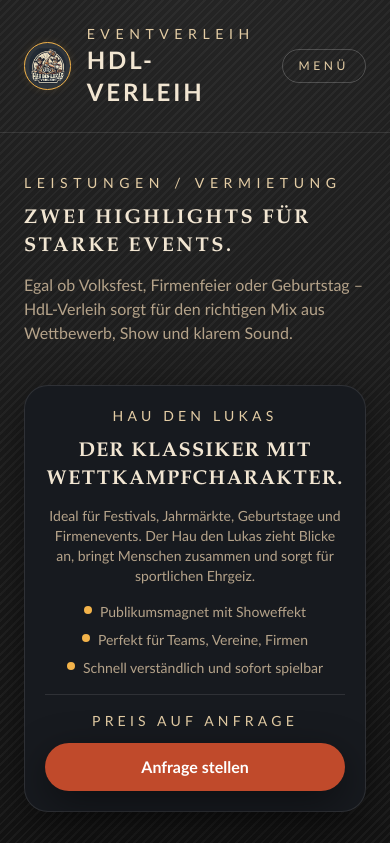
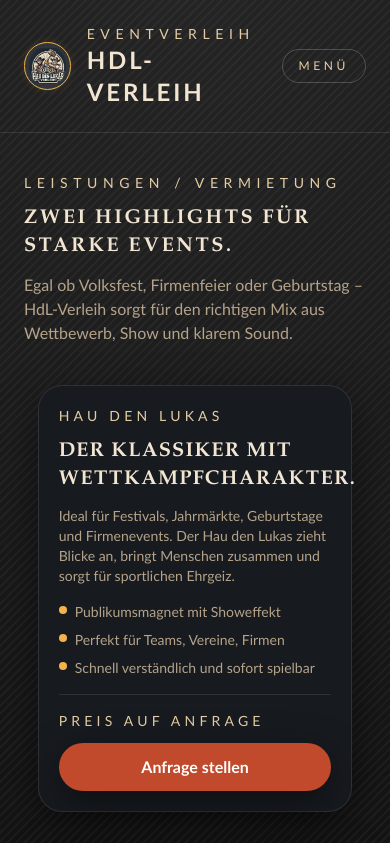
Before and after one commit to elchuckomo/HdL-Verleih, a Next.js app: page /leistungen in a window 390 px wide. Shown: the top 843 px of the page. Built offline with nearby package versions, Linux system fonts and the light colour scheme.

Commit message:
Fix Leistungen cards: centered blocks, left-aligned text on mobile

```diff
--- a/app/leistungen/page.tsx
+++ b/app/leistungen/page.tsx
@@ -42,24 +42,24 @@
         {services.map((service) => (
           <article
             key={service.title}
-            className="panel mx-auto w-full max-w-md space-y-4 p-5 text-center sm:text-left lg:mx-0 lg:max-w-none lg:p-6 reveal-delay-1"
+            className="panel mx-auto w-[92%] max-w-md space-y-4 p-5 !text-left lg:mx-0 lg:w-full lg:max-w-none lg:p-6 reveal-delay-1"
           >
             <div>
-              <p className="text-sm uppercase tracking-[0.3em] text-[color:var(--sand)]">{service.title}</p>
-              <h2 className="mt-3 text-xl font-semibold uppercase tracking-[0.06em] sm:text-2xl sm:tracking-[0.08em] lg:text-2xl">
+              <p className="text-sm uppercase tracking-[0.3em] text-[color:var(--sand)] !text-left">{service.title}</p>
+              <h2 className="mt-3 text-xl font-semibold uppercase tracking-[0.06em] sm:text-2xl sm:tracking-[0.08em] lg:text-2xl !text-left">
                 {service.lead}
               </h2>
-              <p className="mt-3 text-sm text-[color:var(--muted)]">{service.body}</p>
+              <p className="mt-3 text-sm text-[color:var(--muted)] !text-left">{service.body}</p>
             </div>
-            <ul className="space-y-2 text-sm text-[color:var(--muted)] text-center sm:text-left">
+            <ul className="space-y-2 text-sm text-[color:var(--muted)] !text-left">
               {service.list.map((item) => (
-                <li key={item} className="flex items-start justify-center gap-2 sm:justify-start">
+                <li key={item} className="flex items-start gap-2">
                   <span className="mt-1 h-2 w-2 rounded-full bg-[color:var(--gold)]" />
                   {item}
                 </li>
               ))}
             </ul>
-            <div className="flex flex-col items-center gap-3 border-t border-white/10 pt-4 sm:items-start lg:flex-row lg:items-center lg:justify-between">
+            <div className="flex flex-col items-start gap-3 border-t border-white/10 pt-4 lg:flex-row lg:items-center lg:justify-between !text-left">
               <span className="text-sm uppercase tracking-[0.3em] text-[color:var(--sand)]">Preis auf Anfrage</span>
               <a className="btn-primary w-full lg:w-auto" href="/kontakt">Anfrage stellen</a>
             </div>
```
